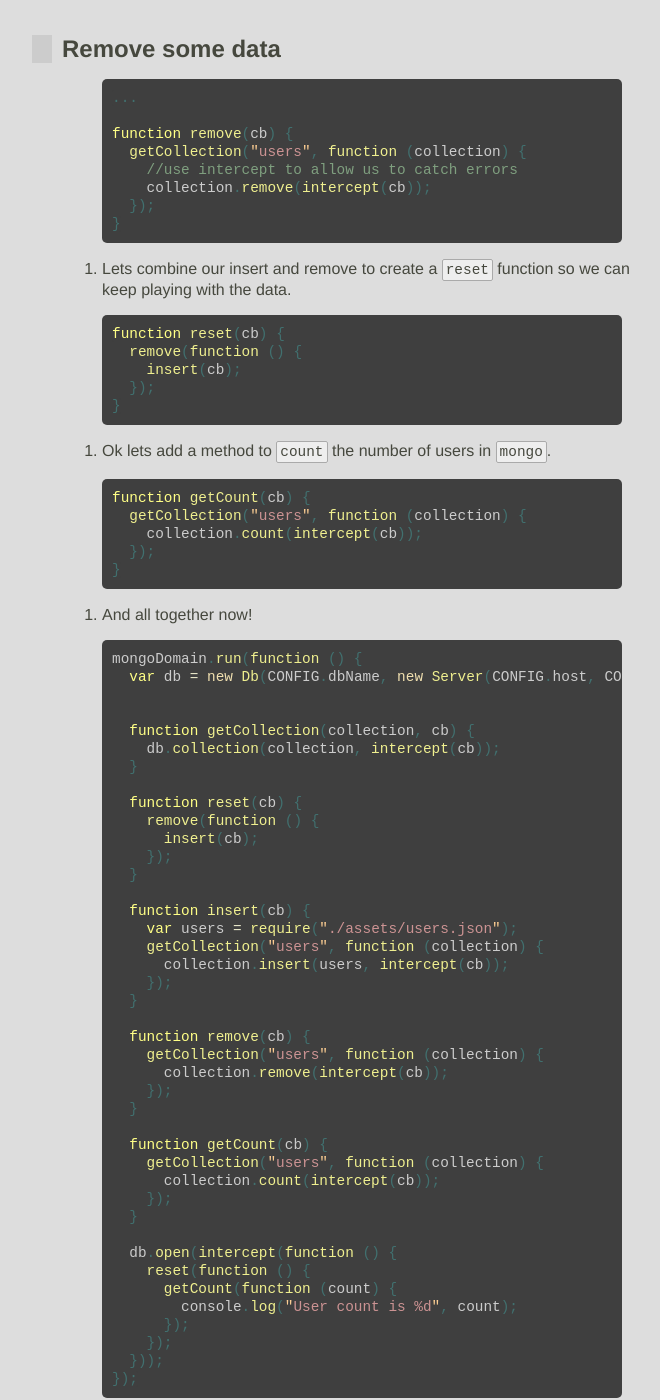
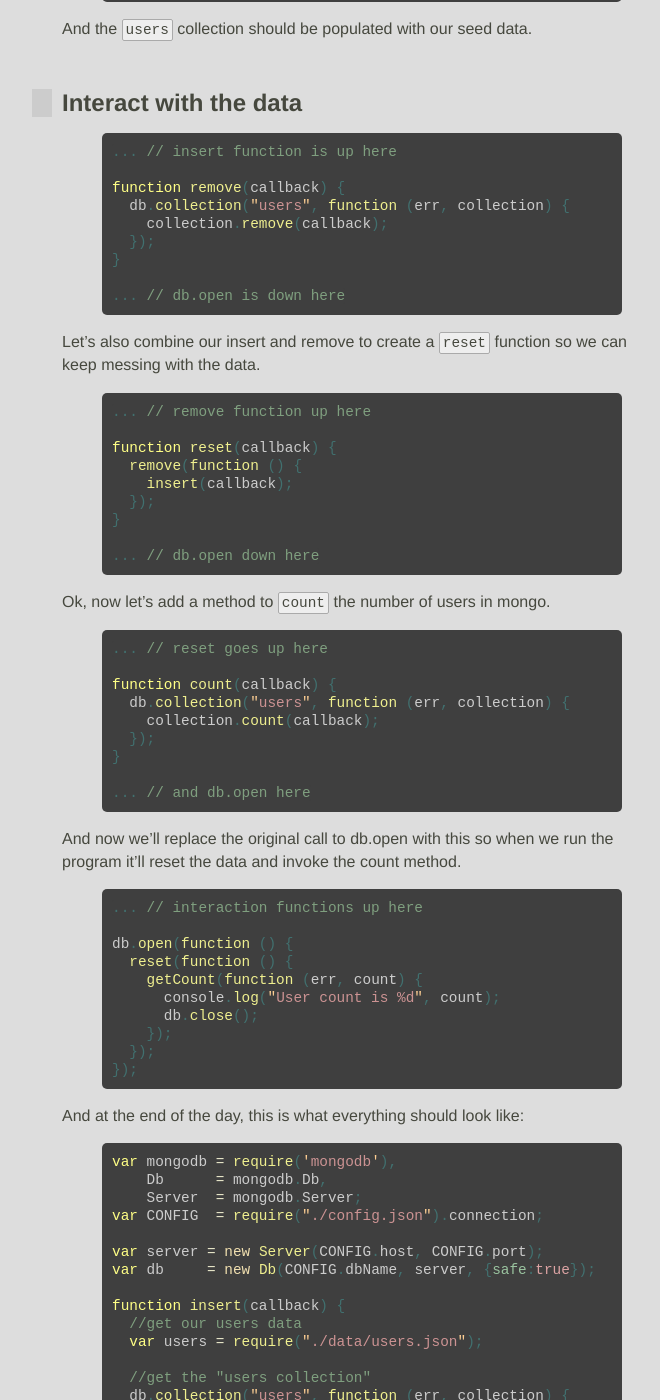
Before and after one commit to JavaScriptKC/workshop, a Jekyll site: the page built from _posts/2012-11-5-data-storage.md, in a window 1280 px wide and 1400 px high, scrolled down 2903 px. Shown: the whole window, without its empty margins (278-938 px from the left). Built offline with Jekyll 4.4.1, drawn with Linux system fonts in a browser that asks for light colours; nearby versions of some CDN libraries; some web fonts are replaced; comment, search, counter and statistics services are not loaded; some of the changed text lies outside the part shown.

Commit message:
Re-format examples in data-storage

```diff
--- a/_posts/2012-11-5-data-storage.md
+++ b/_posts/2012-11-5-data-storage.md
@@ -99,7 +99,7 @@ var db     = new Db(CONFIG.dbName, server, {safe:true});
 
 ## Insert some data
 
-We are going to be inserting a list of users into this database. The data can be found [here](https://raw.github.com/nodekc/workshop/master/examples/mongo/assets/users.json)). Download that file and save it to `./data`.
+We are going to be inserting a list of users into this database. The data can be found [here](https://raw.github.com/nodekc/workshop/master/examples/mongo/assets/users.json). Download that file and save it to `./data`.
 
 Let's create an `insert` function that will pull the data from the users file and insert it into a mongo collection called `users`.
 
@@ -111,7 +111,7 @@ function insert(callback) {
   var users = require("./data/users.json");
 
   //get the "users collection"
-  db.collection("users", function (collection) {
+  db.collection("users", function (err, collection) {
 
     //insert the users
     collection.insert(users, callback);
@@ -132,6 +132,9 @@ db.open(function () {
 
     //we inserted our users!
     console.log("Inserted Users!");
+
+    // close the connection since we're done with it
+    db.close();
   });
 }));
 {% endhighlight %}
@@ -144,85 +147,121 @@ Inserted Users!
 
 And the `users` collection should be populated with our seed data.
 
-## Remove some data
+## Interact with the data
 
 {% highlight javascript %}
-...
+... // insert function is up here
 
-function remove(cb) {
-  getCollection("users", function (collection) {
-    //use intercept to allow us to catch errors
-    collection.remove(intercept(cb));
+function remove(callback) {
+  db.collection("users", function (err, collection) {
+    collection.remove(callback);
   });
 }
+
+... // db.open is down here
 {% endhighlight %}
 
-
-10. Lets combine our insert and remove to create a `reset` function so we can keep playing with the data.
+Let's also combine our insert and remove to create a `reset` function so we can keep messing with the data.
 
 {% highlight javascript %}
-function reset(cb) {
+... // remove function up here
+
+function reset(callback) {
   remove(function () {
-    insert(cb);
+    insert(callback);
   });
 }
+
+... // db.open down here
 {% endhighlight %}
 
-11. Ok lets add a method to `count` the number of users in `mongo`.
+Ok, now let's add a method to `count` the number of users in mongo.
 
 {% highlight javascript %}
-function getCount(cb) {
-  getCollection("users", function (collection) {
-    collection.count(intercept(cb));
+... // reset goes up here
+
+function count(callback) {
+  db.collection("users", function (err, collection) {
+    collection.count(callback);
   });
 }
+
+... // and db.open here
 {% endhighlight %}
 
-12. And all together now!
+And now we'll replace the original call to db.open with this so when we run the program it'll reset the data and invoke the count method.
 
 {% highlight javascript %}
-mongoDomain.run(function () {
-  var db = new Db(CONFIG.dbName, new Server(CONFIG.host, CONFIG.port, {safe:true}));
+... // interaction functions up here
 
+db.open(function () {
+  reset(function () {
+    getCount(function (err, count) {
+      console.log("User count is %d", count);
+      db.close();
+    });
+  });
+});
+{% endhighlight%}
 
-  function getCollection(collection, cb) {
-    db.collection(collection, intercept(cb));
-  }
+And at the end of the day, this is what everything should look like:
 
-  function reset(cb) {
-    remove(function () {
-      insert(cb);
+{% highlight javascript %}
+var mongodb = require('mongodb'),
+    Db      = mongodb.Db,
+    Server  = mongodb.Server;
+var CONFIG  = require("./config.json").connection;
+
+var server = new Server(CONFIG.host, CONFIG.port);
+var db     = new Db(CONFIG.dbName, server, {safe:true});
+
+function insert(callback) {
+  //get our users data
+  var users = require("./data/users.json");
+
+  //get the "users collection"
+  db.collection("users", function (err, collection) {
+
+    //insert the users
+    collection.insert(users, callback);
+  });
+}
+
+function remove(callback) {
+  db.collection("users", function (err, collection) {
+    collection.remove(callback);
+  });
+}
+
+function reset(callback) {
+  remove(function () {
+    insert(callback);
+  });
+}
+
+function count(callback) {
+  db.collection("users", function (err, collection) {
+    collection.count(callback);
+  });
+}
+
+db.open(function () {
+  reset(function () {
+    getCount(function (err, count) {
+      console.log("User count is %d", count);
+      db.close();
     });
-  }
-
-  function insert(cb) {
-    var users = require("./assets/users.json");
-    getCollection("users", function (collection) {
-      collection.insert(users, intercept(cb));
-    });
-  }
-
-  function remove(cb) {
-    getCollection("users", function (collection) {
-      collection.remove(intercept(cb));
-    });
-  }
-
-  function getCount(cb) {
-    getCollection("users", function (collection) {
-      collection.count(intercept(cb));
-    });
-  }
-
-  db.open(intercept(function () {
-    reset(function () {
-      getCount(function (count) {
-        console.log("User count is %d", count);
-      });
-    });
-  }));
+  });
 });
 {% endhighlight %}
+
+When this is executed we should see something like this:
+
+{% highlight bash %}
+User count is 1234
+{% endhighlight %}
+
+## More advanced Mongo interactions
 
 13. Next lets add a function that aggregates the users by the first letter in their `firstName` property. To do this we will need to use the [MapReduce](http://www.mongodb.org/display/DOCS/MapReduce).
 
```
Also changed, not shown: other parts of _posts/2012-11-5-data-storage.md (+1 -1 lines).
